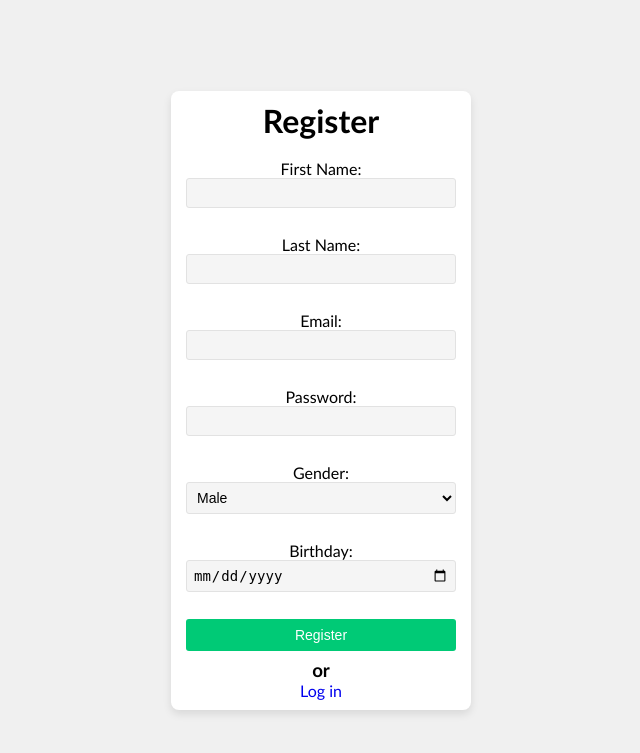
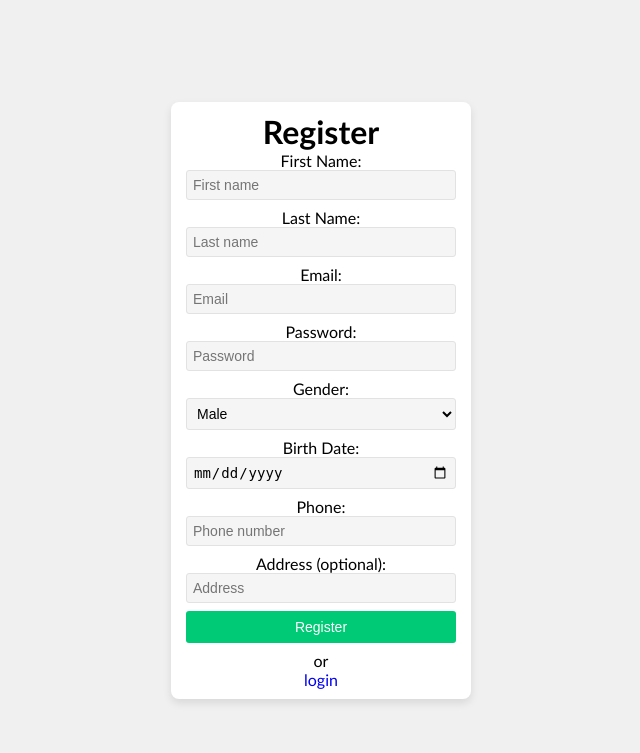
Before and after one commit to mahmoudsaid98/DB-project, a PHP site: page /register.php in a window 1280 px wide. Shown: the top 753 px of the page, without its empty margins (319-959 px from the left). Run offline with PHP 8.4, Linux system fonts and the light colour scheme.

Commit message:
Update register.php

```diff
--- a/car_rental/register.php
+++ b/car_rental/register.php
@@ -1,65 +1,78 @@
 <?php
-// Start the session
+// بدء الجلسة
 session_start();
 
-// Check if the form is submitted via POST
+// التحقق مما إذا كانت البيانات قد أُرسلت عبر POST
 if ($_SERVER['REQUEST_METHOD'] == 'POST') {
+    // استلام البيانات من النموذج
+    $fname = $_POST['fname'];
+    $lname = $_POST['lname'];
+    $gender = $_POST['gender'];
+    $birth_date = $_POST['birth_date'];
+    $cust_email = $_POST['cust_email'];
+    $cust_password = $_POST['cust_password'];
+    $phone = $_POST['phone'];
+    $address = isset($_POST['address']) ? $_POST['address'] : null;
 
-    // Receive form data
-    $first_name = $_POST['first_name'];
-    $last_name = $_POST['last_name'];
-    $email = $_POST['email'];
-    $password = $_POST['password'];
-    $gender = $_POST['gender'];
-    $birth_date = $_POST['birthday'];
+    // التحقق من الحقول المطلوبة
+    if (empty($fname) || empty($lname) || empty($gender) || empty($birth_date) || empty($cust_email) || empty($cust_password) || empty($phone)) {
+        $_SESSION['error_message'] = "All required fields must be filled!";
+        header("Location: register.php");
+        exit;
+    }
 
-    // Database connection details
+    // التحقق من طول كلمة المرور
+    if (strlen($cust_password) < 8) {
+        $_SESSION['error_message'] = "Password must be at least 8 characters long!";
+        header("Location: register.php");
+        exit;
+    }
+
+    // التحقق من أن كلمة المرور تحتوي على حروف كبيرة، حروف صغيرة، أرقام، ورموز خاصة
+    if (!preg_match("/[A-Z]/", $cust_password) || !preg_match("/[a-z]/", $cust_password) || !preg_match("/[0-9]/", $cust_password) || !preg_match("/[\W_]/", $cust_password)) {
+        $_SESSION['error_message'] = "Password must contain at least one uppercase letter, one lowercase letter, one number, and one special character!";
+        header("Location: register.php");
+        exit;
+    }
+
+    // تشفير كلمة المرور
+    $hashed_password = password_hash($cust_password, PASSWORD_BCRYPT);
+
+    // الاتصال بقاعدة البيانات
     $servername = "localhost";
     $dbusername = "root";
     $dbpassword = "";
     $dbname = "car_rental";
 
-    // Create connection
     $conn = new mysqli($servername, $dbusername, $dbpassword, $dbname);
 
-    // Check connection
+    // التحقق من الاتصال
     if ($conn->connect_error) {
         die("Connection failed: " . $conn->connect_error);
     }
 
-    // Check if the user already exists
-    $sql = "SELECT * FROM customers WHERE cust_email = ?";
+    // إدخال البيانات في الجدول
+    $sql = "INSERT INTO customers (fname, lname, gender, birth_date, cust_email, cust_password, phone, address)
+            VALUES (?, ?, ?, ?, ?, ?, ?, ?)";
+
     $stmt = $conn->prepare($sql);
-    $stmt->bind_param("s", $email); // Bind email to the query
-    $stmt->execute();
-    $result = $stmt->get_result();
+    $stmt->bind_param("ssssssss", $fname, $lname, $gender, $birth_date, $cust_email, $hashed_password, $phone, $address);
 
-    if ($result->num_rows > 0) {
-        $_SESSION['error_message'] = "Email already exists.";
+    if ($stmt->execute()) {
+        $_SESSION['success_message'] = "Registration successful!";
+        header("Location: index.php"); // إعادة التوجيه إلى صفحة تسجيل الدخول
+        exit;
     } else {
-        // If no user with the same email, add the new user
-        $hashed_password = password_hash($password, PASSWORD_DEFAULT);  // Hash the password
-
-        $sql = "INSERT INTO customers (fname, lname, cust_email, cust_password, gender, birth_date) VALUES (?, ?, ?, ?, ?, ?)";
-        $stmt = $conn->prepare($sql);
-        $stmt->bind_param("ssssss", $first_name, $last_name, $email, $hashed_password, $gender, $birth_date);
-
-        if ($stmt->execute()) {
-            $_SESSION['success_message'] = "Registration successful. You can log in now.";
-            header("Location: index.php"); // Redirect to the login page
-            exit;
-        } else {
-            $_SESSION['error_message'] = "Something went wrong. Please try again.";
-        }
+        $_SESSION['error_message'] = "Error: " . $stmt->error;
+        header("Location: register.php");
+        exit;
     }
 
-    // Close the database connection
+    // إغلاق الاتصال
     $stmt->close();
     $conn->close();
 }
 ?>
-
-
 
 <!DOCTYPE html>
 <html lang="en">
@@ -71,47 +84,52 @@ if ($_SERVER['REQUEST_METHOD'] == 'POST') {
 </head>
 <body>
     <div class="main">
-        <h1>Register</h1><br>
+
+        <h1>Register</h1>
+        <form action="register.php" method="POST">
+            <label for="fname">First Name:</label><br>
+            <input type="text" name="fname" id="fname" placeholder="First name" required>
+
+            <label for="lname">Last Name:</label><br>
+            <input type="text" name="lname" id="lname" placeholder="Last name" required>
+
+            <label for="cust_email">Email:</label>
+            <input type="email" name="cust_email" id="cust_email" placeholder="Email" required>
+
+            <label for="cust_password">Password:</label>
+            <input type="password" name="cust_password" id="cust_password" placeholder="Password" required>
+
+            <label for="gender">Gender:</label>
+            <select name="gender" id="gender" required>
+                <option value="male">Male</option>
+                <option value="female">Female</option>
+            </select>
+
+            <label for="birth_date">Birth Date:</label>
+            <input type="date" name="birth_date" id="birth_date" required>
+
+            <label for="phone">Phone:</label>
+            <input type="text" name="phone" id="phone" placeholder="Phone number" required>
+
+            <label for="address">Address (optional):</label>
+            <input type="text" name="address" id="address" placeholder="Address">
+
+            <input type="submit" value="Register">
+        </form>
+        <A6>or</A6><br>
+        <a href="index.php"> login</a>
 
         <?php
+        // عرض رسائل الخطأ أو النجاح
         if (isset($_SESSION['error_message'])) {
-            echo "<p style='color: red;'>".$_SESSION['error_message']."</p>";
+            echo "<p style='color: red;'>".htmlspecialchars($_SESSION['error_message'])."</p>";
             unset($_SESSION['error_message']);
         }
         if (isset($_SESSION['success_message'])) {
-            echo "<p style='color: green;'>".$_SESSION['success_message']."</p>";
+            echo "<p style='color: green;'>".htmlspecialchars($_SESSION['success_message'])."</p>";
             unset($_SESSION['success_message']);
         }
         ?>
-
-        <form action="register.php" method="POST">
-            <label for="first_name">First Name:</label><br>
-            <input type="text" id="first_name" name="first_name" required><br><br>
-
-            <label for="last_name">Last Name:</label><br>
-            <input type="text" id="last_name" name="last_name" required><br><br>
-
-            <label for="email">Email:</label><br>
-            <input type="email" id="email" name="email" required><br><br>
-
-            <label for="password">Password:</label><br>
-            <input type="password" id="password" name="password" pattern="(?=.*[A-Z])(?=.*[a-z])(?=.*\d).{8,}" title="Password must be at least 8 characters long, include at least one uppercase letter, one lowercase letter, and one number." required><br><br>
-
-            <label for="gender">Gender:</label><br>
-            <select id="gender" name="gender" required>
-                <option value="male">Male</option>
-                <option value="female">Female</option>
-            </select><br><br>
-
-            <label for="birthday">Birthday:</label><br>
-              <input type="date" id="birthday" name="birthday" required><br><br>
-
-            <input type="submit" name="submit" id="submit" value="Register"><br>
-        </form>
-
-        <h3>or</h3>
-        <a href="index.php">Log in</a>
-
     </div>
 </body>
 </html>
```
